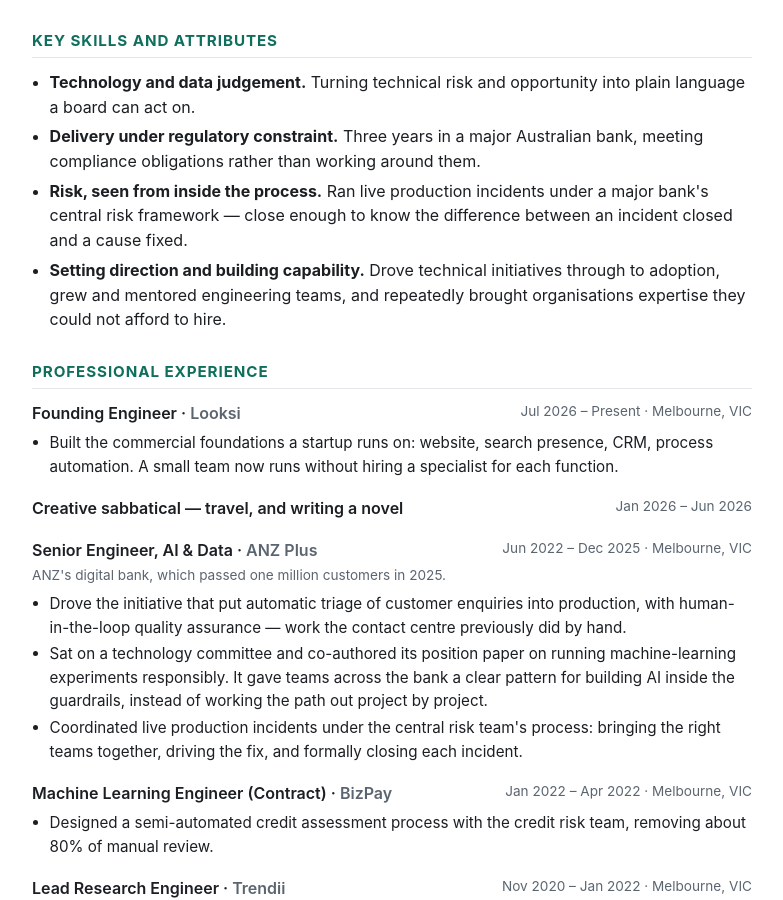
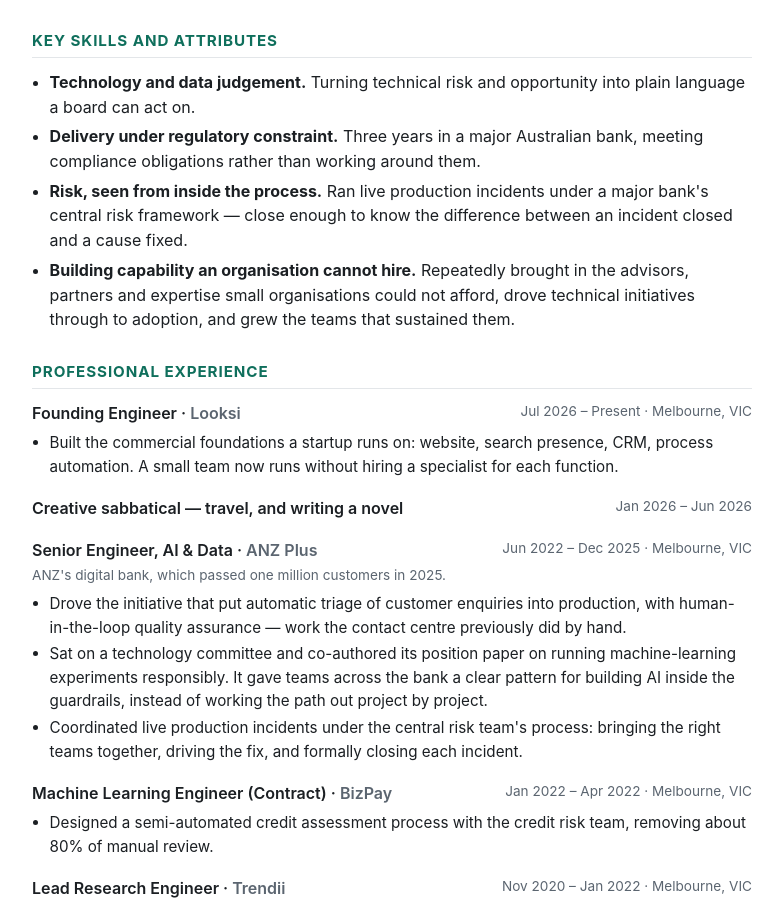
Before and after one commit to ruodingt/ruodingt.github.io, a Jekyll site: the page built from cv/index.md, in a window 1280 px wide and 900 px high, scrolled down 740 px. Shown: the whole window, without its empty margins (248-1031 px from the left). Built offline with Jekyll 4.4.1, drawn with Linux system fonts in a browser that asks for light colours.

Commit message:
Lead the capability attribute with the door-opening
Bringing an organisation expertise it cannot afford is what a director
actually does; growing and mentoring teams is what a manager does. The
attribute had the director half buried at the end of the sentence.

Answers whether team forming deserves an attribute of its own: no. It is
already here, and standalone it would read as operational.

Co-Authored-By: Claude Opus 5 <noreply@anthropic.com>

```diff
--- a/_data/cv.yml
+++ b/_data/cv.yml
@@ -23,8 +23,8 @@ attributes:
     detail: "Three years in a major Australian bank, meeting compliance obligations rather than working around them."
   - title: "Risk, seen from inside the process"
     detail: "Ran live production incidents under a major bank's central risk framework &mdash; close enough to know the difference between an incident closed and a cause fixed."
-  - title: "Setting direction and building capability"
-    detail: "Drove technical initiatives through to adoption, grew and mentored engineering teams, and repeatedly brought organisations expertise they could not afford to hire."
+  - title: "Building capability an organisation cannot hire"
+    detail: "Repeatedly brought in the advisors, partners and expertise small organisations could not afford, drove technical initiatives through to adoption, and grew the teams that sustained them."
 
 experience:
   - company: "Looksi"
```
